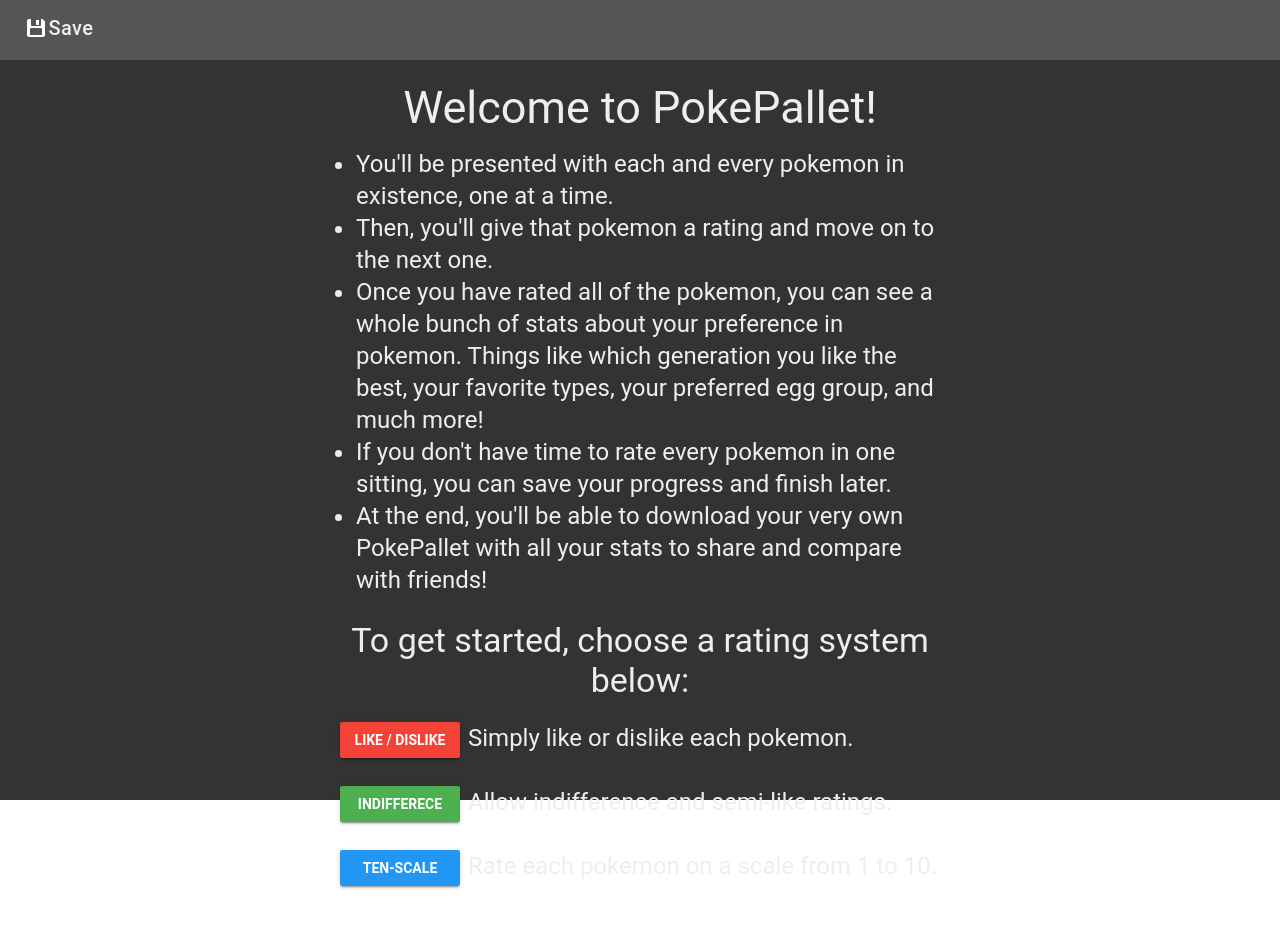
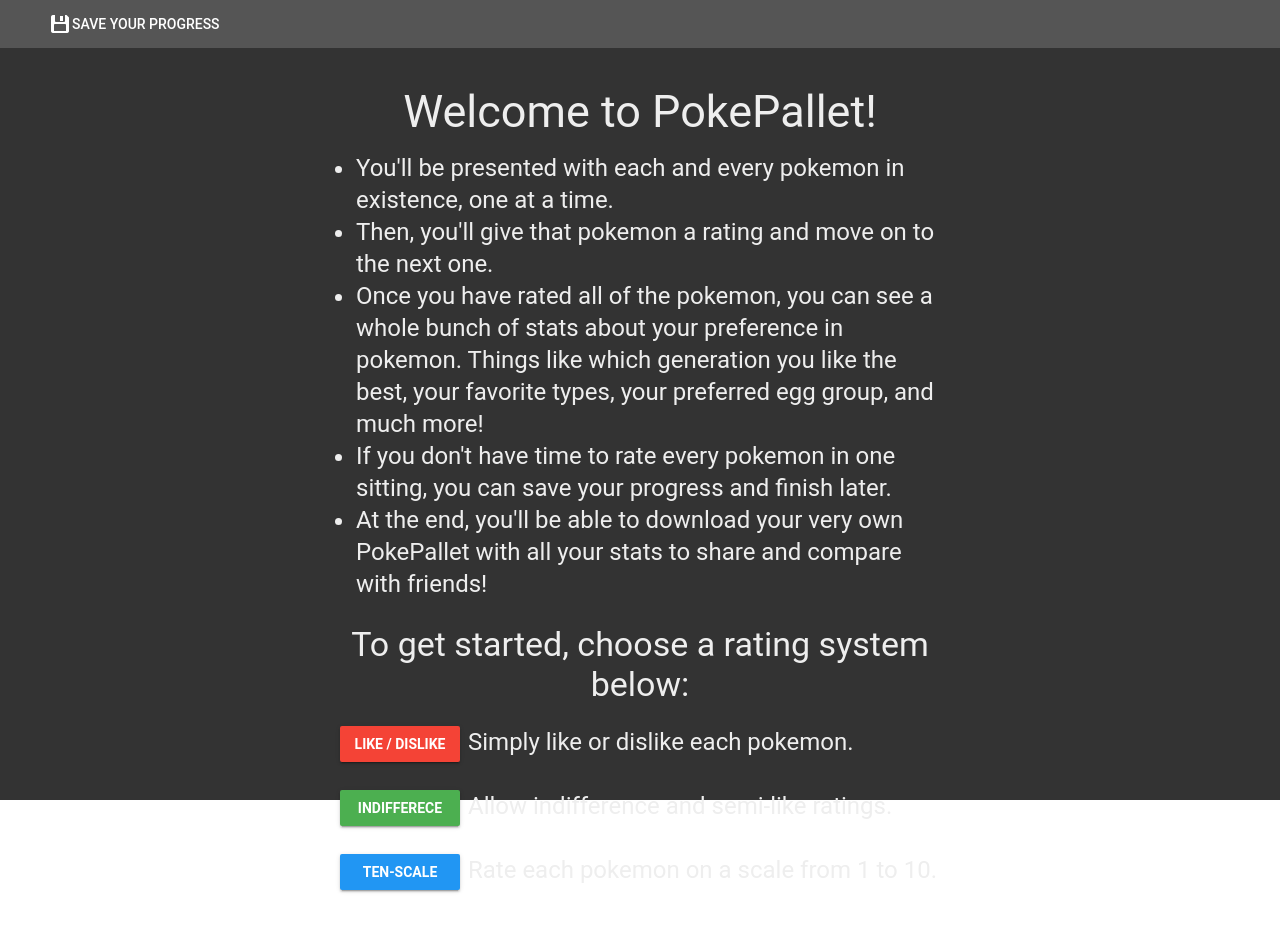
Before and after one commit to tangynacho/PokePallet, a Vue app: page /#/ in a window 1280 px wide. Shown: the top 932 px of the page. Built offline with nearby package versions, Linux system fonts and the light colour scheme.

Commit message:
fixed formatting

```diff
--- a/src/App.vue
+++ b/src/App.vue
@@ -6,13 +6,13 @@
 </template>
 
 <script>
-import Topbar from "@/components/Topbar.vue";
+import Topbar from '@/components/Topbar.vue'
 export default {
-  name: "App",
+  name: 'App',
   components: {
     Topbar
   }
-};
+}
 </script>
 
 <style>
--- a/src/components/Home.vue
+++ b/src/components/Home.vue
@@ -39,8 +39,8 @@
 
 <script>
 export default {
-  name: "Home"
-};
+  name: 'Home'
+}
 </script>
 
 <style scoped>
--- a/src/components/Topbar.vue
+++ b/src/components/Topbar.vue
@@ -1,20 +1,17 @@
 <template>
-  <div class="colored pt-3 pb-1">
+  <div class="colored">
     <p class="title text-xs-left ml-4">
-      <v-icon color="white">mdi-floppy</v-icon>Save
+      <v-btn flat color="white">
+        <v-icon color="white">mdi-floppy</v-icon>SAVE YOUR PROGRESS
+      </v-btn>
     </p>
   </div>
 </template>
 
 <script>
 export default {
-  name: "Topbar",
-  data() {
-    return {
-      var: "val"
-    };
-  }
-};
+  name: 'Topbar'
+}
 </script>
 
 <style scoped>
--- a/src/components/templates/NewPage.vue
+++ b/src/components/templates/NewPage.vue
@@ -7,13 +7,8 @@
 
 <script>
 export default {
-  name: "NewPage",
-  data() {
-    return {
-      var: "val"
-    };
-  }
-};
+  name: 'NewPage'
+}
 </script>
 
 <style scoped>
```
